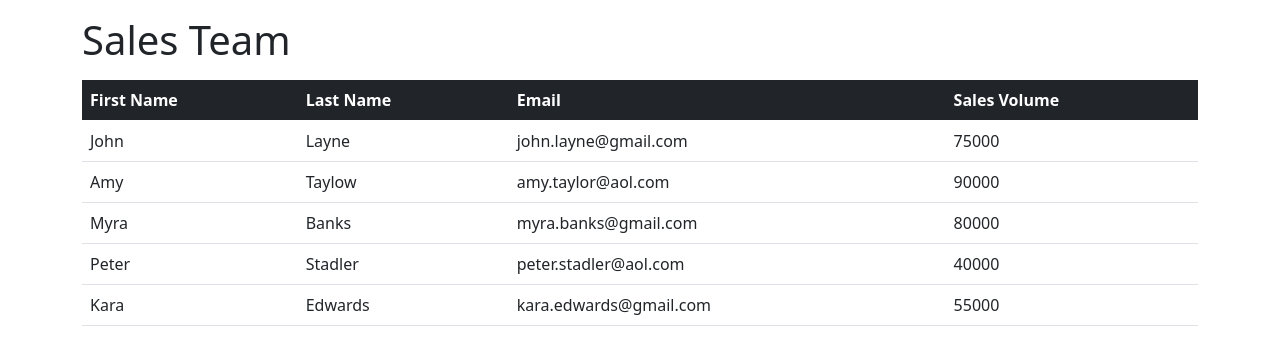
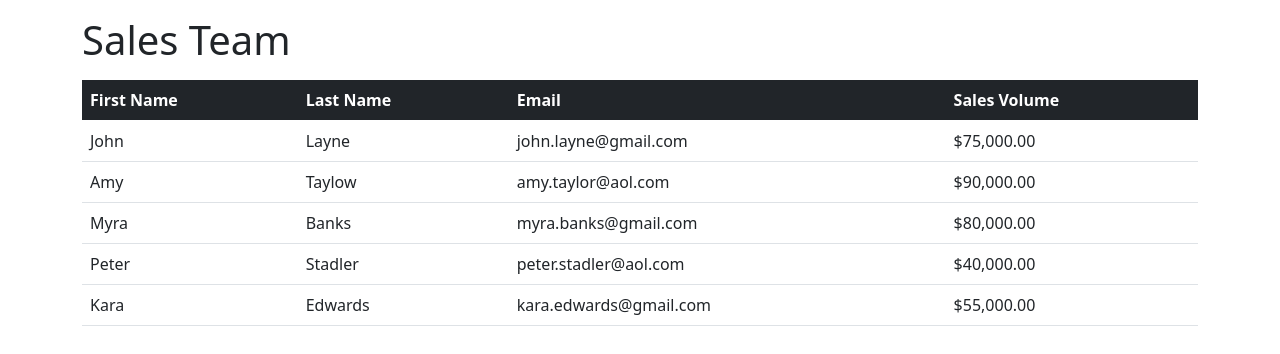
Before and after one commit to bthank/sales-project-angular-demo, an Angular app: page / in a window 1280 px wide. Shown: the top 354 px of the page. Built offline with nearby package versions, Linux system fonts and the light colour scheme.

Commit message:
Added formatting for currency using pipe

```diff
--- a/src/app/sales-person-list/sales-person-list-bootstrap.component.html
+++ b/src/app/sales-person-list/sales-person-list-bootstrap.component.html
@@ -12,7 +12,7 @@
       <td>{{ tempSalesPerson.firstName }}</td>
       <td>{{ tempSalesPerson.lastName }}</td>
       <td>{{ tempSalesPerson.email }}</td>
-      <td>{{ tempSalesPerson.salesVolume }}</td>
+      <td>{{ tempSalesPerson.salesVolume | currency: "USD" }}</td>
     </tr>
   </tbody>
 </table>
```
